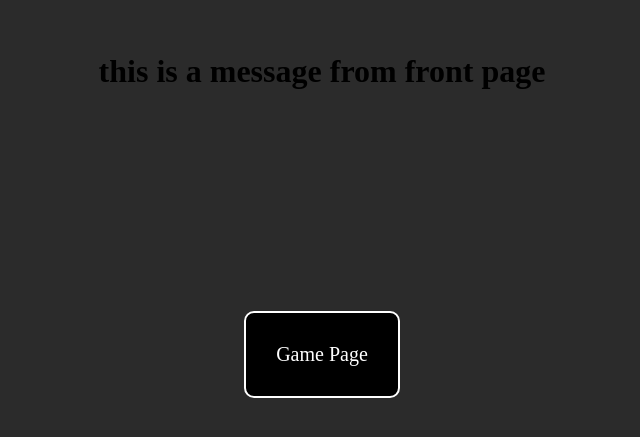
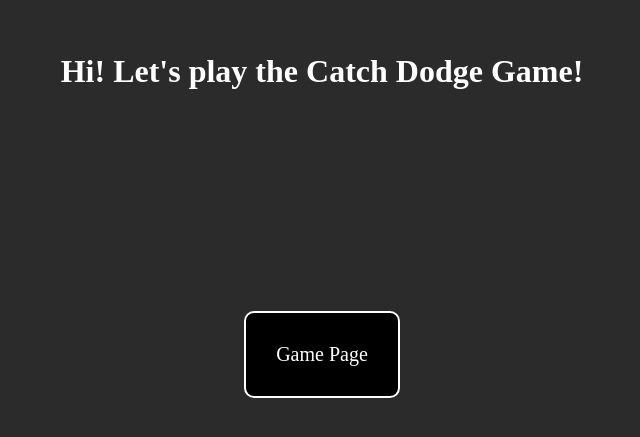
Before and after one commit to danielakoto/CatchDodgeGame, a website: page index.html in a window 1280 px wide. Shown: the part 329-766 px from the top of the page, without its empty margins (318-958 px from the left). Drawn offline with Linux system fonts and the light colour scheme.

Commit message:
new words on front page

```diff
--- a/index.html
+++ b/index.html
@@ -9,7 +9,7 @@
 </head>
 <body>
     <h1 ></h1>
-    <h1>this is a message from front page</h1>
+    <h1 style="color: white;">Hi! Let's play the Catch Dodge Game!</h1>
     <a href='game.html' class='game'>Game Page</a>
 </body>
 </html>
```
